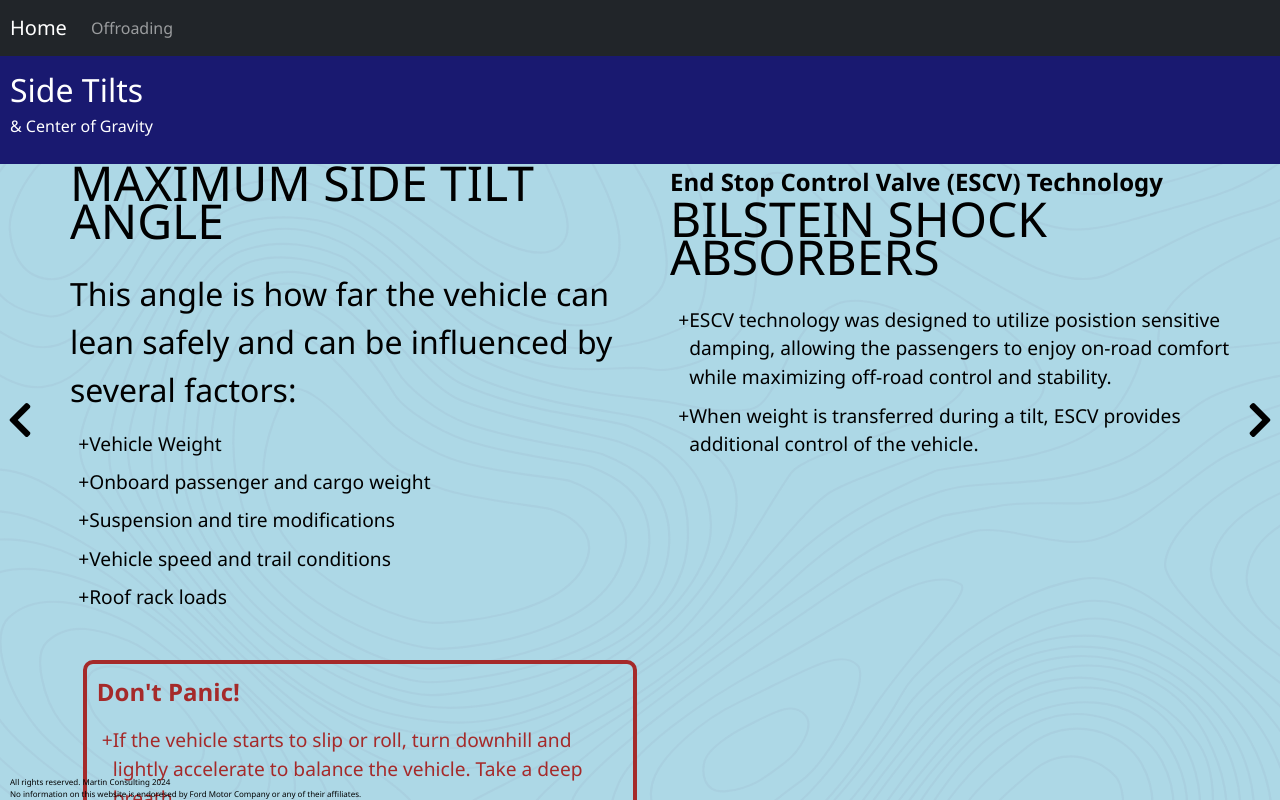
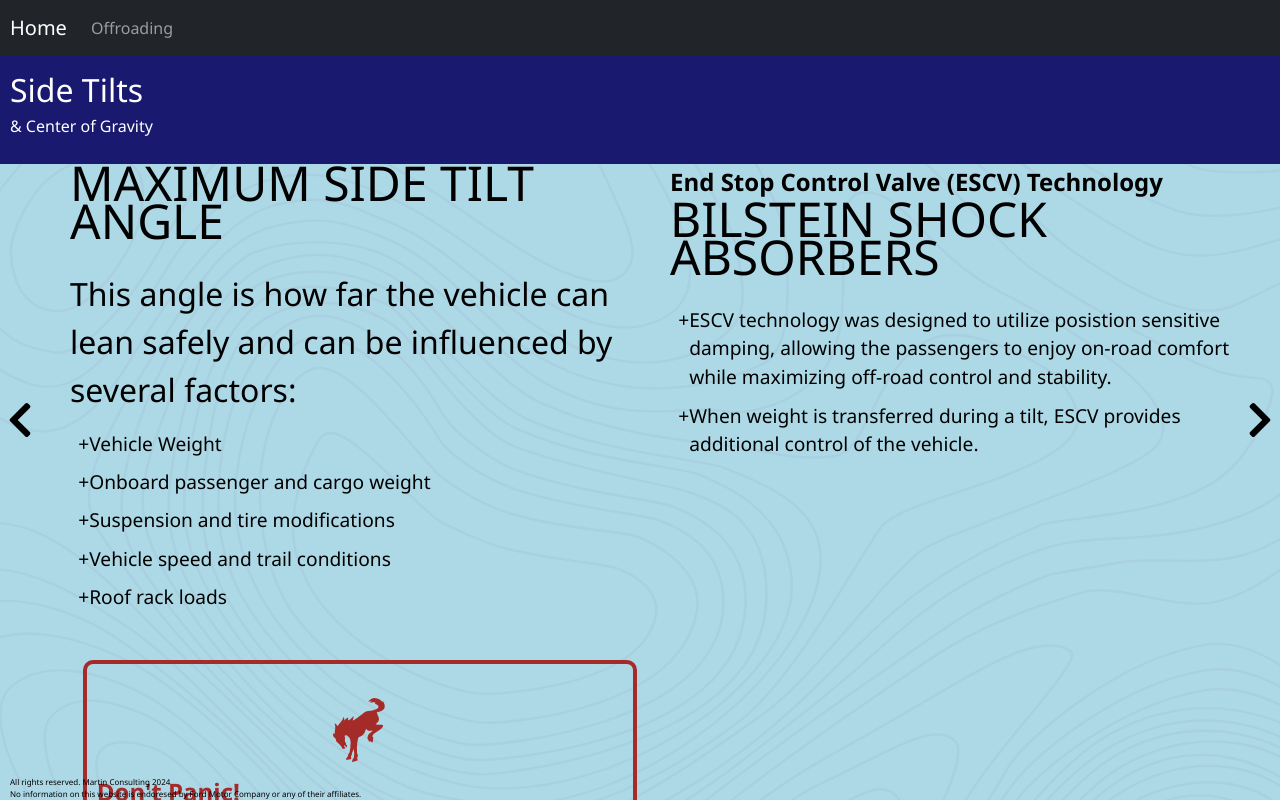
Before and after one commit to jasnmar/guides-home, a React (Vite) app: page /sidetilts in a window 1280 px wide. Shown: the top 800 px of the page. Built offline with nearby package versions, Linux system fonts and the light colour scheme.

Commit message:
Bronco in Aside

```diff
--- a/src/assets/images.ts
+++ b/src/assets/images.ts
@@ -1 +1,2 @@
 export { default as stop } from "./stop.svg"
+export { default as bronco } from "./Bronco-bucking.svg"
--- a/src/components/Aside/Aside.css
+++ b/src/components/Aside/Aside.css
@@ -4,6 +4,8 @@
   margin: 3em .8em;
   padding:10px;
   color: brown;
+  display: flex;
+  flex-direction: column;
 }
 
 .aside-header {
@@ -21,3 +23,10 @@
 .Aside-UL {
   padding-left: 1em;
 }
+
+.bronc-logo {
+  filter: invert(19%) sepia(56%) saturate(2907%) hue-rotate(341deg) brightness(95%) contrast(91%);
+  align-self: center;
+  width: 200px;
+  margin-top: 0px;
+}
--- a/src/components/Aside/Aside.tsx
+++ b/src/components/Aside/Aside.tsx
@@ -1,4 +1,5 @@
 import "./Aside.css"
+import { bronco } from "../../assets/images"
 
 function Aside(props :{asideText:string, asideBullets:{id:number, data:string}[] | undefined}) {
   let bulletList
@@ -15,7 +16,9 @@
 
   return (
     <>
+
       <div className="aside">
+      <img className="bronc-logo" src={bronco}></img>
       <p className={bulletList ? "aside-header":"aside-text"}>{props.asideText}</p>
       <ul className="Aside-UL">
         {bulletList}
```
Also changed, not shown: src/assets/Bronco-bucking.svg (added).
